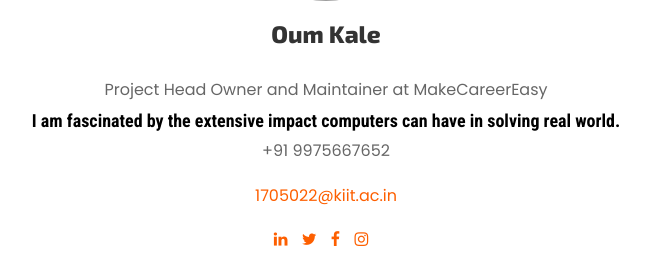
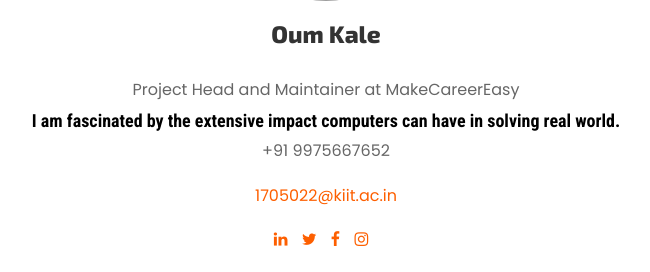
Before and after one commit to makecareereasy/makecareereasy, a Django app: page /personality/team/ in a window 1280 px wide. Shown: the part 708-980 px from the top of the page, without its empty margins (314-964 px from the left). Run offline with Django 3.2, Linux system fonts and the light colour scheme; parts of the project's set-up code (start-up, migrations or seed data) failed here and were passed over; some libraries are stand-ins or nearby versions; some web fonts are replaced; grey boxes are pictures that could not be loaded.

Commit message:
Changes to Team Page as Suggested-2
Signed-off-by: Ankit Srivastava <thisisankitsrivastava@gmail.com>

```diff
--- a/templates/team.html
+++ b/templates/team.html
@@ -20,7 +20,7 @@
   <img src="https://raw.githubusercontent.com/mekacareereasy/tools/main/images/oum.jpg"
     style="height: 200px; width: 200px; margin-top: 10px; border-radius: 100%;">
   <h4 class="test-heading">Oum Kale</h4><br>
-  <span class="position mb-1">Project Head Owner and Maintainer at MakeCareerEasy</span><br>
+  <span class="position mb-1">Project Head and Maintainer at MakeCareerEasy</span><br>
   <p class="test-content">I am fascinated by the extensive impact computers can have in solving real world.</p>
   <p><a>+91 9975667652</a></p>
   <p><a href="mailto:1705022@kiit.ac.in">1705022@kiit.ac.in</a></p>
@@ -100,7 +100,8 @@
                 <div class="user-img mr-4"
                   style="background-image: url(https://raw.githubusercontent.com/mekacareereasy/tools/main/images/ankit.jpg)">
                   <ul class="ftco-social text-center" style="margin-top: 8rem; ">
-                    <li class="ftco-animate"><a href="#"><span class="icon-linkedin"></span></a></li>
+                    <li class="ftco-animate"><a href="https://www.linkedin.com/in/thisisankitsrivastava/"><span
+                          class="icon-linkedin"></span></a></li>
                   </ul>
                 </div>
                 <div class="text ml-2">
```
